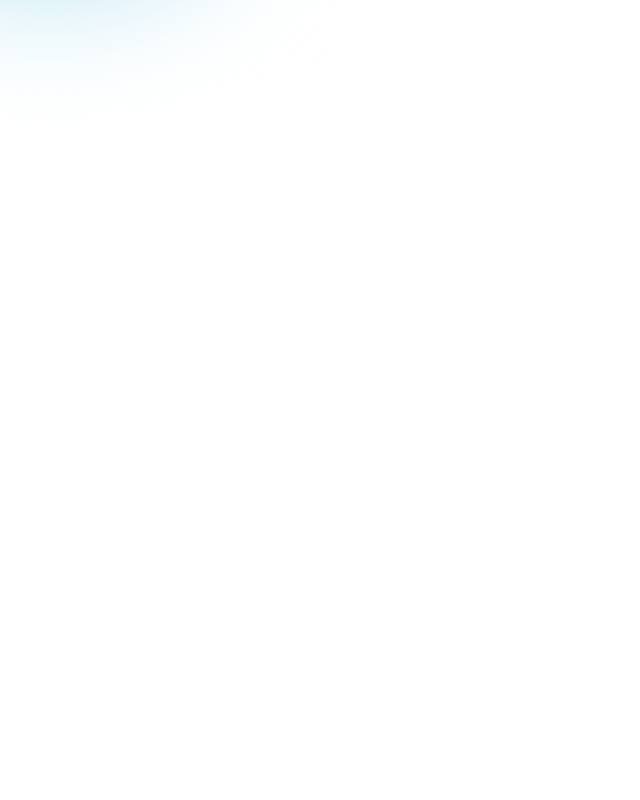
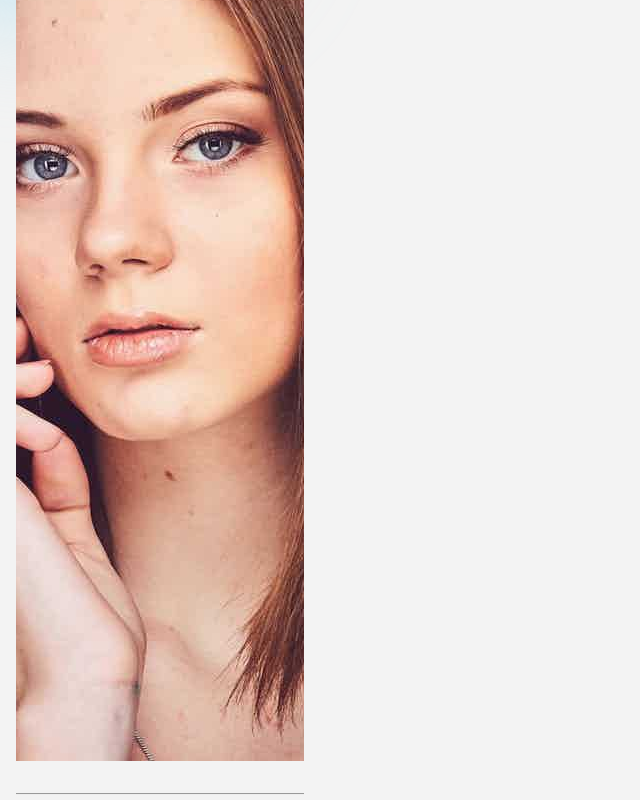
Before and after one commit to asiflhr/MERN-Social-Media-App, a React (Create React App) app: page / in a window 1280 px wide. Shown: the part 534-1334 px from the top of the page, without its empty margins (0-640 px from the left). Before the commit the page ends 800 px from the top, so only its background shows below. Built offline with nearby package versions, Linux system fonts and the light colour scheme.

Commit message:
first commit

```diff
--- a/src/components/ProfileCard/ProfileCard.jsx
+++ b/src/components/ProfileCard/ProfileCard.jsx
@@ -0,0 +1,48 @@
+import React from 'react'
+import Cover from '../../img/cover.jpg'
+import Profile from '../../img/profileImg.jpg'
+import './ProfileCard.css'
+
+const ProfileCard = () => {
+    const ProfilePage = true;
+
+  return (
+    <div className='ProfileCard'>
+        <div className="ProfileImages">
+            <img src={Cover} alt="cover" />
+            <img src={Profile} alt="profile" />
+        </div>
+
+        <div className="ProfileName">
+            <span>Zendaya MJ</span>
+            <span>Senio UI/UX Designer</span>
+        </div>
+
+        <div className="followStatus">
+            <hr/>
+            <div>
+                <div className="follow">
+                    <span>6,890</span><span>Following</span>
+                </div>
+                <div className="vl"></div>
+                <div className="follow">
+                    <span>10</span><span>Followers</span>
+                </div>
+
+                {ProfilePage && (
+                    <>
+                    <div className="vl"></div>
+                    <div className="follow">
+                        <span>3</span><span>Posts</span>
+                    </div>
+                    </>
+                )}
+            </div>
+            <hr/>
+        </div>
+        {ProfilePage ? "" : <span>My Profile</span>}
+    </div>
+  )
+}
+
+export default ProfileCard
--- a/src/components/ProfileSide/ProfileSide.jsx
+++ b/src/components/ProfileSide/ProfileSide.jsx
@@ -8,7 +8,7 @@ const ProfileSide = () => {
   return (
     <div className='ProfileSide'>
       <LogoSearch />
-      {/* <ProfileCard /> */}
+      <ProfileCard />
       {/* <FollowersCard /> */}
     </div>
   )
```
